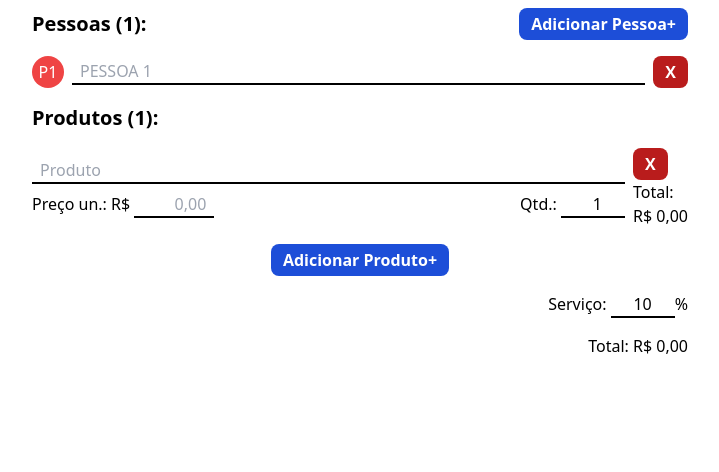
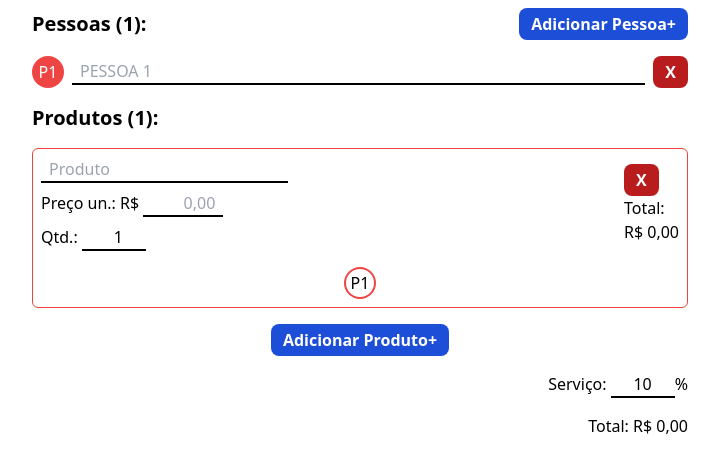
Before and after one commit to ptrkc/continha-calculator, a React (Vite) app: page / in a window 1280 px wide. Shown: the top 472 px of the page, without its empty margins (280-999 px from the left). Built offline with nearby package versions, Linux system fonts and the light colour scheme.

Commit message:
showing avatars under products

```diff
--- a/src/components/HomePage.tsx
+++ b/src/components/HomePage.tsx
@@ -7,18 +7,32 @@ import { formatCurrency } from "@utils/formatCurrency";
 import { cn } from "@utils/classnames";
 import { currencyInput } from "@utils/currencyInput";
 
-const PersonAvatar = ({ person }: { person: Person }) => {
+const PersonAvatar = ({
+  person,
+  variant = "solid",
+  size = "sm",
+}: {
+  person: Person;
+  variant?: "solid" | "outline";
+  size?: "sm" | "lg";
+}) => {
   const nameToUse = person.name.trim() || person.defaultName;
   const splitName = nameToUse.split(/\s+/);
   const abbreviation =
     splitName.length > 1 && splitName[1]
       ? `${splitName[0][0]}${splitName[1][0]}`
       : nameToUse.slice(0, 2);
+
+  const classes = {
+    solid: `bg-${person.color}-500 text-white`,
+    outline: `bg-white border-2 border-${person.color}-500 text-black`,
+  };
   return (
     <span
       className={cn(
-        "shrink-0 rounded-full w-8 h-8 flex overflow-hidden justify-center items-center text-white",
-        person.color
+        "shrink-0 rounded-full w-8 h-8 flex overflow-hidden justify-center items-center",
+        classes[variant],
+        size === "sm" ? "w-8 h-8" : "w-14 h-14"
       )}
     >
       <span>{abbreviation}</span>
@@ -38,7 +52,6 @@ const PersonInput = ({
   return (
     <li className="flex gap-2 items-center">
       <PersonAvatar person={person} />
-
       <Input
         className="w-full"
         value={person.name}
@@ -56,17 +69,20 @@ const PersonInput = ({
 
 const ProductInputs = ({
   product,
+  people,
   changeProductProp,
   deleteProduct,
 }: PropsWithChildren<{
   product: Product;
+  people: Map<string, Person>;
   changeProductProp: Function;
   deleteProduct: Function;
 }>) => {
   const totalPrice = product.unitPrice * product.quantity;
   return (
-    <li className="flex gap-2 items-center justify-between">
-      <div className="flex flex-col w-full gap-2">
+    <li className="flex flex-col border rounded-md p-2 border-red-500">
+      <div className="flex gap-2 mb-4 items-center justify-between">
+        <div className="flex flex-col gap-2">
           <Input
             className="w-full"
             placeholder="Produto"
@@ -75,7 +91,6 @@ const ProductInputs = ({
               changeProductProp(product, "name", event.target.value)
             }
           />
-        <div className="flex justify-between">
           <span>
             Preço un.: R${" "}
             <Input
@@ -112,8 +127,7 @@ const ProductInputs = ({
             />
           </span>
         </div>
-      </div>
-      <div className="whitespace-nowrap ">
+        <div className="whitespace-nowrap">
           <Button
             className="bg-red-700"
             onClick={() => deleteProduct(product.id)}
@@ -122,6 +136,17 @@ const ProductInputs = ({
           </Button>
           <p>Total:</p>
           <p>{formatCurrency(totalPrice)}</p>
+        </div>
+      </div>
+      <div className="flex flex-wrap gap-2 justify-around">
+        {[...people.values()].map((person) => (
+          <PersonAvatar
+            person={person}
+            variant="outline"
+            size="lg"
+            key={person.id}
+          />
+        ))}
       </div>
     </li>
   );
@@ -168,11 +193,12 @@ export const HomePage = () => {
           )}
         </ul>
         <h2 className="text-xl font-bold">Produtos ({products.size}):</h2>
-        <ul className="flex flex-col gap-8">
+        <ul className="flex flex-col gap-4">
           {[...products.values()].map((product) => (
             <ProductInputs
               key={product.id}
               product={product}
+              people={people}
               changeProductProp={changeProductProp}
               deleteProduct={deleteProduct}
             />
--- a/src/hooks/usePeople.ts
+++ b/src/hooks/usePeople.ts
@@ -8,16 +8,16 @@ export type Person = {
 };
 
 const COLORS = [
-  "bg-red-500",
-  "bg-yellow-500",
-  "bg-lime-500",
-  "bg-blue-500",
-  "bg-purple-500",
-  "bg-pink-500",
-  "bg-orange-500",
-  "bg-emerald-500",
-  "bg-cyan-500",
-  "bg-fuchsia-500",
+  "red",
+  "yellow",
+  "lime",
+  "blue",
+  "purple",
+  "pink",
+  "orange",
+  "emerald",
+  "cyan",
+  "fuchsia",
 ];
 
 export const usePeople = () => {
--- a/tailwind.config.cjs
+++ b/tailwind.config.cjs
@@ -5,4 +5,26 @@ module.exports = {
     extend: {},
   },
   plugins: [],
+  safelist: [
+    "bg-red-500",
+    "border-red-500",
+    "bg-yellow-500",
+    "border-yellow-500",
+    "bg-lime-500",
+    "border-lime-500",
+    "bg-blue-500",
+    "border-blue-500",
+    "bg-purple-500",
+    "border-purple-500",
+    "bg-pink-500",
+    "border-pink-500",
+    "bg-orange-500",
+    "border-orange-500",
+    "bg-emerald-500",
+    "border-emerald-500",
+    "bg-cyan-500",
+    "border-cyan-500",
+    "bg-fuchsia-500",
+    "border-fuchsia-500",
+  ],
 };
```
Lines whose indentation alone changed are shown as unchanged.
